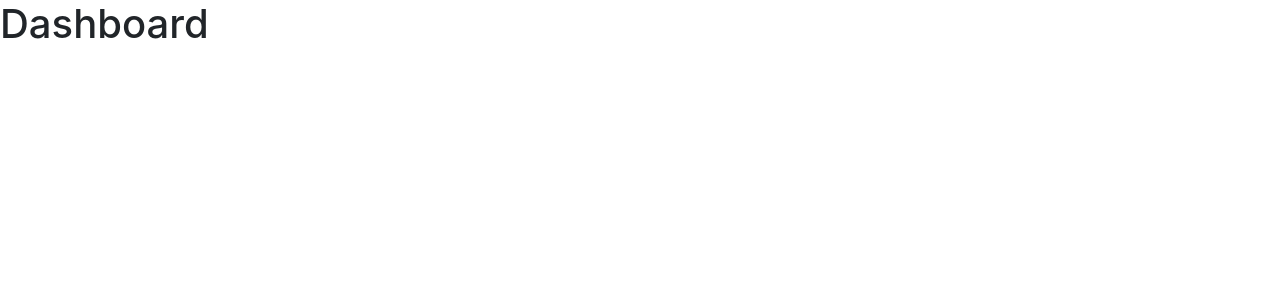
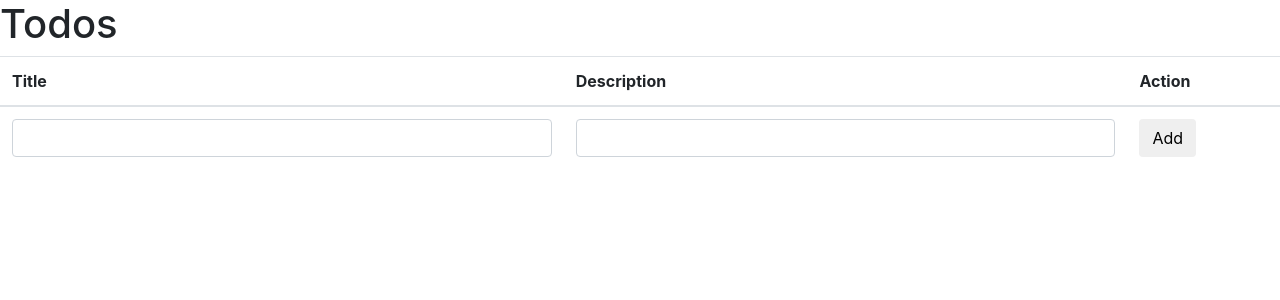
Before and after one commit to GraziM/TODO-App, a Flask app: page /dashboard in a window 1280 px wide. Shown: the top 300 px of the page. Run offline with Flask 2, Linux system fonts and the light colour scheme; the visitor is signed in with stand-in values (Sample User, id 1); data comes from the database, SQL or seed files in the repository; data that the repository does not hold is empty; parts of the project's set-up code (start-up, migrations or seed data) failed here and were passed over; some libraries are stand-ins or nearby versions.

Commit message:
Add funcionalidade de adc todos e arrumando TodoModel

```diff
--- a/todoapp/models.py
+++ b/todoapp/models.py
@@ -17,7 +17,7 @@ class User(db.Model, UserMixin):
 
 class Todo(db.Model):
     id = db.Column(db.Integer, primary_key=True)
-    title = db.Column(db.String('50'))
+    title = db.Column(db.String(50))
     description = db.Column(db.Text, nullable=False)
     user_id = db.Column(db.Integer, db.ForeignKey('user.id'), nullable=False)
 
--- a/todoapp/templates/dashboard.html
+++ b/todoapp/templates/dashboard.html
@@ -2,6 +2,60 @@
 
 {% block content %}
 
-    <h1>Dashboard</h1>
+    <h1>Todos</h1>
+
+
+    <table class="table">
+        <thead>
+            <tr>
+                <th scope="col">Title</th>
+                <th scope="col">Description</th>
+                <th scope="col">Action</th>
+            </tr>
+        </thead>
+        <tbody>
+            {% if todos %}
+                {% for todo in todos %}
+                <tr>
+                    <td>{{  todo.title  }}</td>
+                    <td>{{  todo.description  }}</td>
+                    <td>##</td>
+                </tr>
+                {% endfor %}
+            {% endif %}
+            <tr>
+                <form action="" method="post">
+                    {{ form.hidden_tag() }}
+                    <td>
+                        {% if form.title.errors %}
+                        {{ form.title(class="form-control is-invalid") }}
+                        <div class="invalid-feedback">
+                            {% for error in form.title.errors %}
+                                <span>{{ error }}</span>
+                            {% endfor %}
+                        </div>
+                    {% else %}
+                        {{ form.title(class="form-control") }}
+                    {% endif %}
+                    </td>
+                    <td>
+                        {% if form.description.errors %}
+                        {{ form.description(class="form-control is-invalid") }}
+                        <div class="invalid-feedback">
+                            {% for error in form.description.errors %}
+                                <span>{{ error }}</span>
+                            {% endfor %}
+                        </div>
+                    {% else %}
+                        {{ form.description(class="form-control") }}
+                    {% endif %}
+
+                    </td>
+                    <td>{{ form.submit(class="btn") }}</td>
+                </form>
+            </tr>
+    </tbody>
+    </table>
+
 
 {% endblock content %}
--- /dev/null
+++ b/todoapp/todos/forms.py
@@ -0,0 +1,8 @@
+from flask_wtf import FlaskForm
+from wtforms import StringField, TextField, SubmitField
+from wtforms.validators import Length, DataRequired
+
+class TodoForm(FlaskForm):
+    title = StringField('Title', validators=[Length(max=50)])
+    description = TextField('Description', validators=[DataRequired()])
+    submit = SubmitField('Add')
--- a/todoapp/todos/routes.py
+++ b/todoapp/todos/routes.py
@@ -1,9 +1,19 @@
 from flask import Blueprint, render_template
-from flask_login import login_required
+from flask_login import login_required, current_user
+from todoapp import db
+from todoapp.models import User, Todo
+from .forms import TodoForm
 
 todos = Blueprint('todos', __name__)
 
-@todos.route('/dashboard')
+@todos.route('/dashboard', methods=['GET', 'POST'])
 @login_required
 def dashboard():
-    return render_template('dashboard.html')
+    form = TodoForm()
+    if form.validate_on_submit():
+        print('1')
+        todo = Todo(title=form.title.data, description=form.description.data, author=current_user)
+        db.session.add(todo)
+        db.session.commit()
+    todos = Todo.query.filter_by(user_id=current_user.id).all()
+    return render_template('dashboard.html', todos=todos, form=form)
```
Also changed, not shown: todoapp/auth/forms.py (+8 -8 lines).
